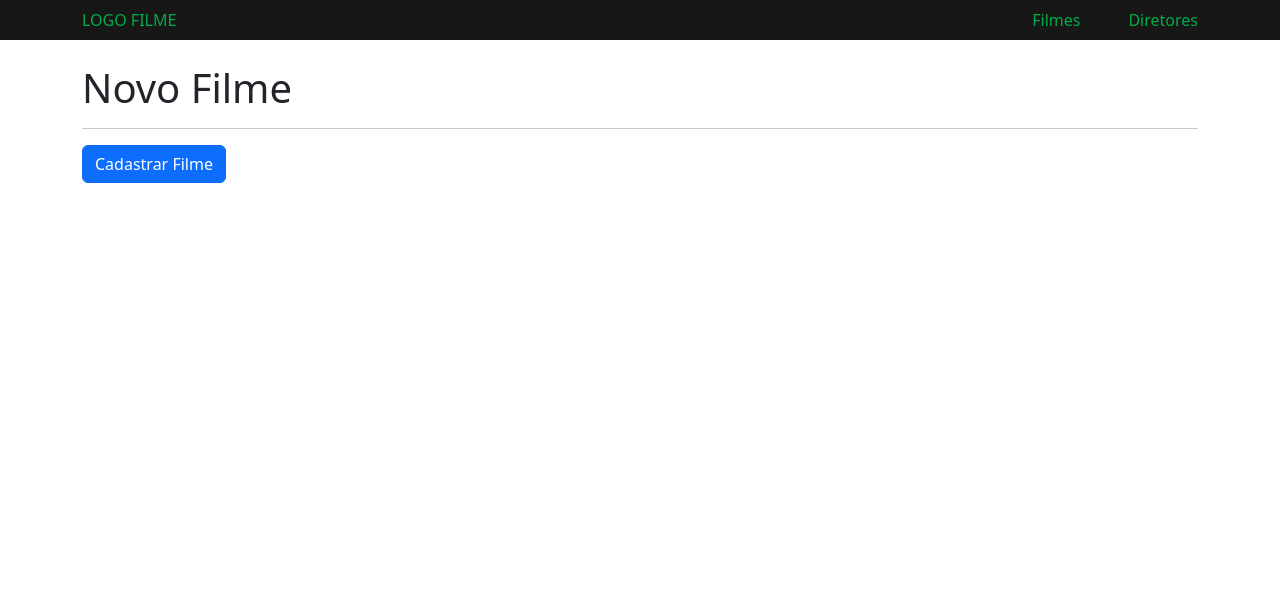
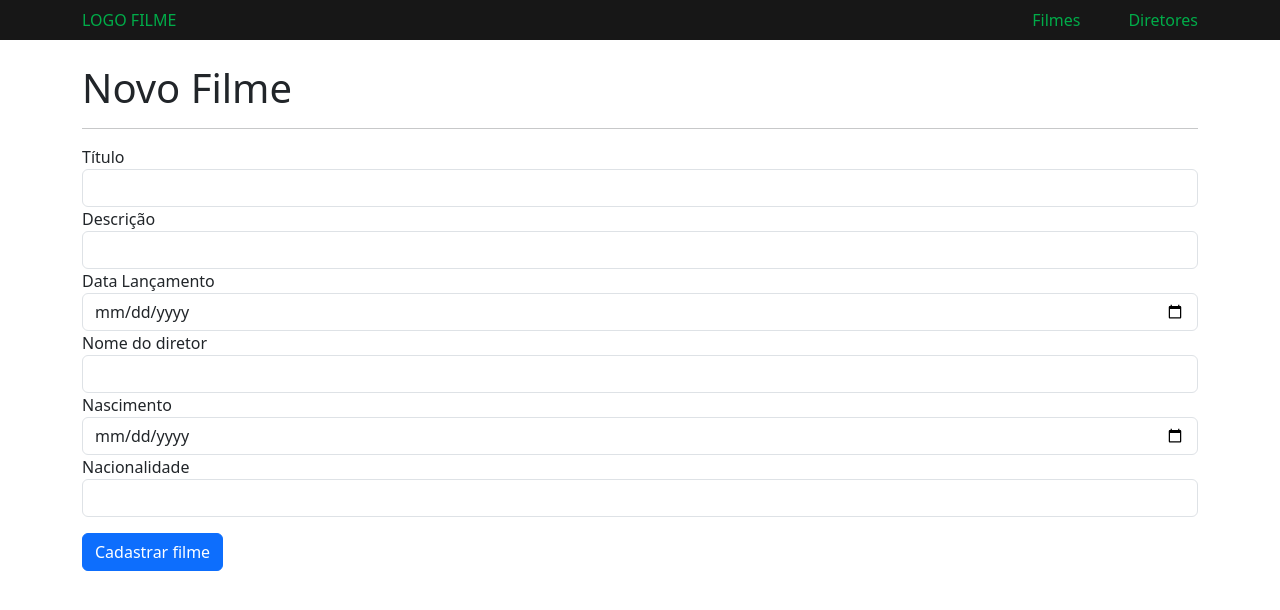
Before and after one commit to TomeCastroJr/frontend-filme-soulcode, a React (Vite) app: page /filme/novo in a window 1280 px wide. Shown: the top 610 px of the page. Built offline with nearby package versions, Linux system fonts and the light colour scheme.

Commit message:
cadastrar filme e editar

```diff
--- a/src/api/filme.js
+++ b/src/api/filme.js
@@ -5,3 +5,27 @@ export async function getFilmes() {
     const response = await axios.get("http://localhost:3333/filme");
     return response.data;
 }
+
+export async function getFilme(id) {
+    const response = await axios.get(`http://localhost:3333/filme/${id}`);
+
+    return response.data;
+}
+
+export async function addFilme(data) {
+    const response = await axios.post("http://localhost:3333/filme", data);
+
+    return response.data;
+}
+
+export async function updateFilme(id, data) {
+    const response = await axios.put(`http://localhost:3333/filme/${id}`, data);
+
+    return response.data;
+}
+
+export async function deleteFilme(id) {
+    const response = await axios.delete(`http://localhost:3333/filme/${id}`);
+
+    return response.data;
+}
--- a/src/pages/EditarFilme.jsx
+++ b/src/pages/EditarFilme.jsx
@@ -1,8 +1,129 @@
+import { useEffect } from "react";
+import { Button } from "react-bootstrap";
+import { useForm } from "react-hook-form"
+import { useNavigate, useParams } from "react-router-dom";
+import { getFilme, updateFilme } from "../api/filme.js"
+import toast from "react-hot-toast";
+
 
 
 const EditarFilme = () => {
+  const {register, handleSubmit, formState: { errors }, reset } = useForm();
+
+  const navigate = useNavigate();
+  const { id } = useParams();
+
+  function carregarFilme(){
+    getFilme(id).then( (dados) => {
+      reset(dados)
+
+    }).catch( (err) => {
+      navigate("/filme")
+    })
+  }
+
+  function atualizarFilme(dados){
+    updateFilme(id, dados).then( (resposta) => {
+      toast.success(resposta.message)
+      navigate("/filme")
+    }).catch( (err) => {
+      toast.error(err.response.data.message)
+     })
+  }
+
+  useEffect( () => {
+    carregarFilme();
+  },[])
+
+
   return (
-    <div>Editar Filme</div>
+    <main className="mt-4 container">
+      <h1>Editar Cliente</h1>
+      <hr />
+      <form onSubmit={handleSubmit(atualizarFilme)}>
+        <div>
+          <label htmlFor="titulo">Título</label>
+          <input
+            type="text"
+            id="titulo"
+            className="form-control"
+            {... register("titulo", { required: true, maxLength: 200 })}
+          />
+          {errors.titulo && (
+            <small className="text-danger">Título Obrigatório</small>
+          )}
+        </div>
+
+        <div>
+          <label htmlFor="descricao">Descrição</label>
+          <input
+            type="text"
+            id="descricao"
+            className="form-control"
+            {... register("descricao", { required: true })}
+          />
+          {errors.titulo && (
+            <small className="text-danger">Descrição obrigatório</small>
+          )}
+        </div>
+
+        <div>
+          <label htmlFor="dataNasc">Data Lançamento</label>
+          <input
+            type="date"
+            id="data_lancamento"
+            className="form-control"
+            {...register("data_lancamento", { required: true })}
+          />
+          {errors.data_lancamento && (
+            <smal className="text-danger">Data obrigatória</smal>
+          )}
+        </div>
+
+        <div>
+          <label htmlFor="nome">Nome do diretor</label>
+          <input
+            type="text"
+            id="nome"
+            className="form-control"
+            {...register("diretor.nome", { required: true, maxLength: 200 })}
+          />
+          {errors.diretor?.nome && (
+            <small className="text-danger">A cidade é inválida!</small>
+          )}
+        </div>
+
+        <div>
+          <label htmlFor="nascimento">Nascimento</label>
+          <input
+            type="date"
+            id="nascimento"
+            className="form-control"
+            {...register("diretor.nascimento", { required: true })}
+          />
+          {errors.diretor?.nascimento && (
+            <smal className="text-danger">Data de nascimento obrigatória</smal>
+          )}
+        </div>
+
+        <div>
+          <label htmlFor="nacionalidade">Nacionalidade</label>
+          <input
+            type="text"
+            id="nacionalidade"
+            className="form-control"
+            {...register("diretor.nacionalidade", { required: true, maxLength: 200 })}
+          />
+          {errors.diretor?.nacionalidade && (
+            <small className="text-danger">Nacionalidade obrigatória</small>
+          )}
+        </div>
+
+        <Button className="mt-3" type="submit">
+          Atualizar filme
+        </Button>
+      </form>
+    </main>
   )
 }
 
--- a/src/pages/Filmes.jsx
+++ b/src/pages/Filmes.jsx
@@ -1,8 +1,9 @@
 import { Button, Table } from "react-bootstrap"
 import { Link } from "react-router-dom"
 import { useEffect, useState } from "react"
-import { getFilmes } from "../api/filme"
+import { deleteFilme, getFilmes } from "../api/filme"
 import Loader from "../components/Loader"
+import toast from "react-hot-toast"
 
 
 const Filmes = () => {
@@ -10,13 +11,20 @@ const Filmes = () => {
 
   function carregarFilmes() {
     getFilmes().then((dados) => {
-      console.log(dados);
       setFilmes(dados);
     })
   }
 
   function deletarFilme(id){
     const deletar = confirm("Tem certeza que deseja excluir o filme ?")
+
+    if(deletar){
+      deleteFilme(id).then( (resposta) => {
+        toast.success("Filme deletado");
+        carregarFilmes();
+      })
+    }
+
   }
 
   useEffect(() => {
--- a/src/pages/NovoFilme.jsx
+++ b/src/pages/NovoFilme.jsx
@@ -1,14 +1,110 @@
 import { Button } from "react-bootstrap"
-import { Link } from "react-router-dom"
+import { useForm } from "react-hook-form";
+import { Link, useNavigate } from "react-router-dom"
+import { addFilme } from "../api/filme";
+import toast from "react-hot-toast";
 
 const NovoFilme = () => {
+  const {register, handleSubmit, formState: { errors }, reset } = useForm();
+
+  const navigate = useNavigate();
+
+  function cadastrarFilme(dados){
+    addFilme(dados).then( (resposta) => {
+      toast.success("Filme inserido com sucesso.");
+      navigate("/filme");
+    }).catch((err)=>{
+      toast.error(err.response.data.message)
+    })
+  }
+
   return (
     <main className="mt-4 container">
         <h1>Novo Filme</h1>
         <hr />
-        <Button as={Link} to="/filme/novo">
-            Cadastrar Filme
+        <form onSubmit={handleSubmit(cadastrarFilme)}>
+        <div>
+          <label htmlFor="titulo">Título</label>
+          <input
+            type="text"
+            id="titulo"
+            className="form-control"
+            {... register("titulo", { required: true, maxLength: 200 })}
+          />
+          {errors.titulo && (
+            <small className="text-danger">Título Obrigatório</small>
+          )}
+        </div>
+
+        <div>
+          <label htmlFor="descricao">Descrição</label>
+          <input
+            type="text"
+            id="descricao"
+            className="form-control"
+            {... register("descricao", { required: true })}
+          />
+          {errors.titulo && (
+            <small className="text-danger">Descrição obrigatório</small>
+          )}
+        </div>
+
+        <div>
+          <label htmlFor="dataNasc">Data Lançamento</label>
+          <input
+            type="date"
+            id="data_lancamento"
+            className="form-control"
+            {...register("data_lancamento", { required: true })}
+          />
+          {errors.data_lancamento && (
+            <smal className="text-danger">Data obrigatória</smal>
+          )}
+        </div>
+
+        <div>
+          <label htmlFor="nome">Nome do diretor</label>
+          <input
+            type="text"
+            id="nome"
+            className="form-control"
+            {...register("diretor.nome", { required: true, maxLength: 200 })}
+          />
+          {errors.diretor?.nome && (
+            <small className="text-danger">A cidade é inválida!</small>
+          )}
+        </div>
+
+        <div>
+          <label htmlFor="nascimento">Nascimento</label>
+          <input
+            type="date"
+            id="nascimento"
+            className="form-control"
+            {...register("diretor.nascimento", { required: true })}
+          />
+          {errors.diretor?.nascimento && (
+            <smal className="text-danger">Data de nascimento obrigatória</smal>
+          )}
+        </div>
+
+        <div>
+          <label htmlFor="nacionalidade">Nacionalidade</label>
+          <input
+            type="text"
+            id="nacionalidade"
+            className="form-control"
+            {...register("diretor.nacionalidade", { required: true, maxLength: 200 })}
+          />
+          {errors.diretor?.nacionalidade && (
+            <small className="text-danger">Nacionalidade obrigatória</small>
+          )}
+        </div>
+
+        <Button className="mt-3" type="submit">
+          Cadastrar filme
         </Button>
+      </form>
     </main>
   )
 }
```
